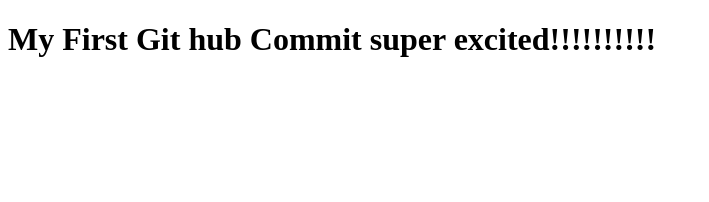
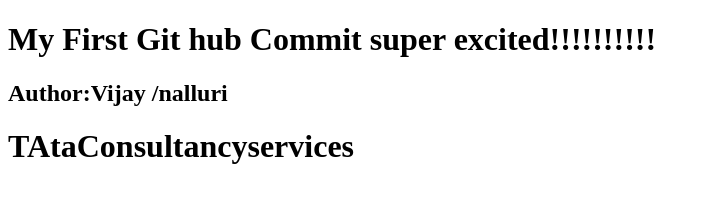
Before and after one commit to vijaynalluri/My_First_Git_Project, a plain HTML site: page index.html in a window 1280 px wide. Shown: the whole page, without its empty margins (0-709 px from the left). Drawn offline with Linux system fonts and the light colour scheme.

Commit message:
added author details

```diff
--- a/index.html
+++ b/index.html
@@ -7,6 +7,7 @@
 </head>
 <body>
     <h1>My First Git hub Commit super excited!!!!!!!!!!</h1>
-
+    <h2>Author:Vijay /nalluri</h2>
+    <h1>TAtaConsultancyservices</h1>
 </body>
 </html>
```
